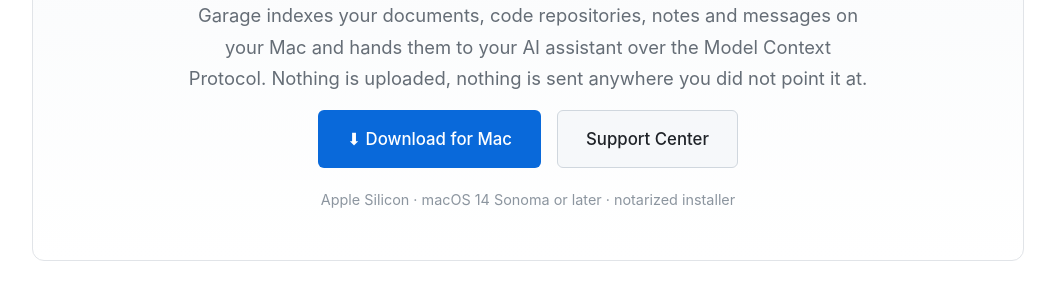
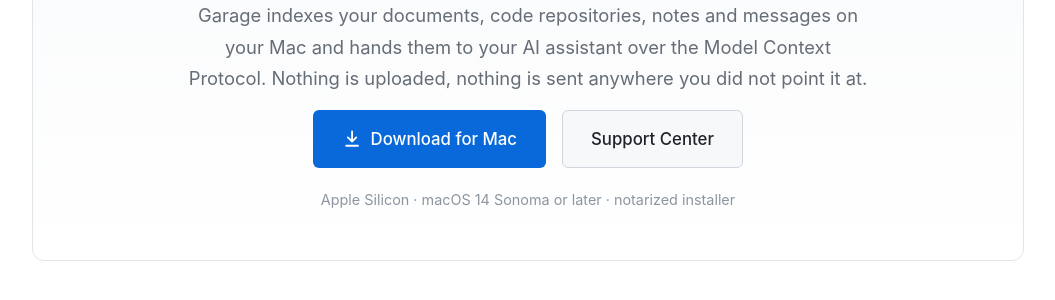
Before and after one commit to rickmark/garage-rag, a Jekyll site: the page built from docs/index.md, in a window 1280 px wide. Shown: the part 383-683 px from the top of the page, without its empty margins (112-1167 px from the left). Built offline with Jekyll 4.4.1, drawn with Linux system fonts in a browser that asks for light colours; comment, search, counter and statistics services are not loaded; some of the changed text lies outside the part shown.

Commit message:
Draw the download buttons' arrow as an icon sized to the label
The two download buttons led with the text glyph ⬇︎, which renders small and sits off the text's
baseline (and as an emoji on some systems). They now carry an inline SVG arrow at 1.2em in the
text color, with a gap from the label. download.js rewrites only the label span, so the icon
survives the version fill-in.

Co-Authored-By: Claude Opus 5.5 (1M context) <noreply@anthropic.com>
Claude-Session: https://claude.ai/code/session_01RYrag5ah8iNrVpFFgkAtJg

```diff
--- a/docs/assets/download.js
+++ b/docs/assets/download.js
@@ -50,7 +50,8 @@
     if (title && version) { title.textContent = 'Garage ' + version + ' for Mac'; }
 
     var primary = byId('download-primary');
-    if (primary && version) { primary.textContent = '⬇︎ Download Garage ' + version; }
+    var primaryLabel = primary && primary.querySelector('.btn-label');
+    if (primaryLabel && version) { primaryLabel.textContent = 'Download Garage ' + version; }
 
     var parts = [];
     if (version) { parts.push('Version ' + version); }
--- a/docs/assets/style.css
+++ b/docs/assets/style.css
@@ -193,6 +193,13 @@ a:hover {
   transition: all 0.15s ease;
   border: 1px solid transparent;
   text-decoration: none !important;
+  gap: 0.5em;
+}
+
+.btn-icon {
+  width: 1.2em;
+  height: 1.2em;
+  flex-shrink: 0;
 }
 
 .btn-primary {
--- a/docs/index.md
+++ b/docs/index.md
@@ -9,7 +9,7 @@ description: Garage indexes your documents, code and messages on your Mac and se
   <h1>Your files, your Mac, your AI.</h1>
   <p>Garage indexes your documents, code repositories, notes and messages on your Mac and hands them to your AI assistant over the Model Context Protocol. Nothing is uploaded, nothing is sent anywhere you did not point it at.</p>
   <div class="hero-actions">
-    <a id="download-primary" href="https://github.com/rickmark/garage-rag/releases/latest" class="btn btn-primary btn-large">⬇︎ Download for Mac</a>
+    <a id="download-primary" href="https://github.com/rickmark/garage-rag/releases/latest" class="btn btn-primary btn-large"><svg class="btn-icon" viewBox="0 0 24 24" aria-hidden="true" focusable="false"><path d="M12 3v12m0 0-5-5m5 5 5-5M5 20h14" fill="none" stroke="currentColor" stroke-width="2.2" stroke-linecap="round" stroke-linejoin="round"/></svg><span class="btn-label">Download for Mac</span></a>
     <a href="{{ '/support/' | relative_url }}" class="btn btn-secondary btn-large">Support Center</a>
   </div>
   <p class="download-meta" id="download-meta">Apple Silicon · macOS 14 Sonoma or later · notarized installer</p>
@@ -83,7 +83,7 @@ Garage walks the sources you register, extracts text, decides who wrote each doc
     <h3 id="download-title">Garage for Mac</h3>
     <p id="download-detail">Apple Silicon (M1 and later), macOS 14 Sonoma or later. A signed and notarized <code>.pkg</code> installer.</p>
     <div class="hero-actions download-actions">
-      <a id="download-pkg" href="https://github.com/rickmark/garage-rag/releases/latest" class="btn btn-primary">⬇︎ Download installer</a>
+      <a id="download-pkg" href="https://github.com/rickmark/garage-rag/releases/latest" class="btn btn-primary"><svg class="btn-icon" viewBox="0 0 24 24" aria-hidden="true" focusable="false"><path d="M12 3v12m0 0-5-5m5 5 5-5M5 20h14" fill="none" stroke="currentColor" stroke-width="2.2" stroke-linecap="round" stroke-linejoin="round"/></svg><span class="btn-label">Download installer</span></a>
       <a id="download-release" href="https://github.com/rickmark/garage-rag/releases/latest" class="btn btn-secondary" target="_blank" rel="noopener">All downloads on GitHub ↗</a>
     </div>
   </div>
```
